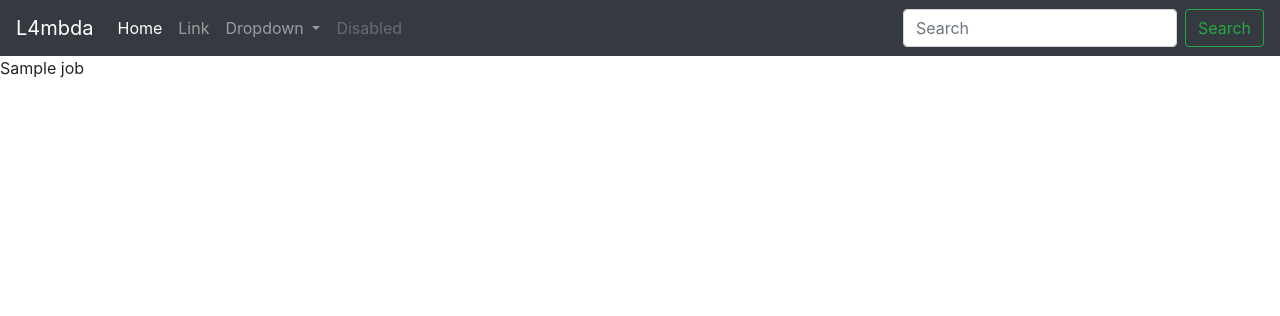
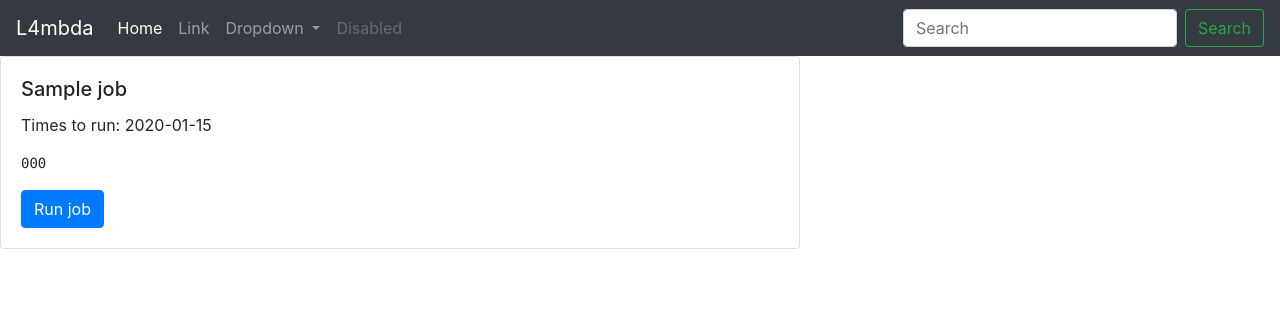
Before and after one commit to dmateos/l4mbda, a Django app: template jobmanager/templates/jobmanager/job_list.html in a window 1280 px wide. Shown: the top 316 px of the page. Run offline with Django 3.2, Linux system fonts and the light colour scheme; the template is opened without the code that fills it: most values are stand-ins (such as "Sample title", 1, 10 or a date in 2020); data that the repository does not hold is empty; some libraries are stand-ins or nearby versions.

Commit message:
template work + run job

```diff
--- a/jobmanager/templates/jobmanager/job_list.html
+++ b/jobmanager/templates/jobmanager/job_list.html
@@ -2,6 +2,15 @@
 
 {% block content %}
   {% for job in object_list %}
-    {{ job.name }}
+    <div class="card" style="width: 50rem;">
+      <div class="card-body">
+        <h5 class="card-title">{{job.name}}</h5>
+        <p class="card-text"> Times to run: {{job.times_to_run}}</p>
+        <p class="card-text">
+          <pre>{{job.code}}</pre>
+        </p>
+        <a href="/runjob/{{job.id}}" class="btn btn-primary">Run job</a>
+      </div>
+    </div>
   {% endfor %}
 {% endblock %}
--- a/jobmanager/urls.py
+++ b/jobmanager/urls.py
@@ -5,4 +5,5 @@ urlpatterns = [
     path("", views.root),
     path("jobs", views.JobView.as_view()),
     path("jobruns", views.JobRunView.as_view()),
+    path("runjob/<int:job_id>", views.run_job),
 ]
```
Also changed, not shown: jobmanager/views.py (+8 -0 lines).
